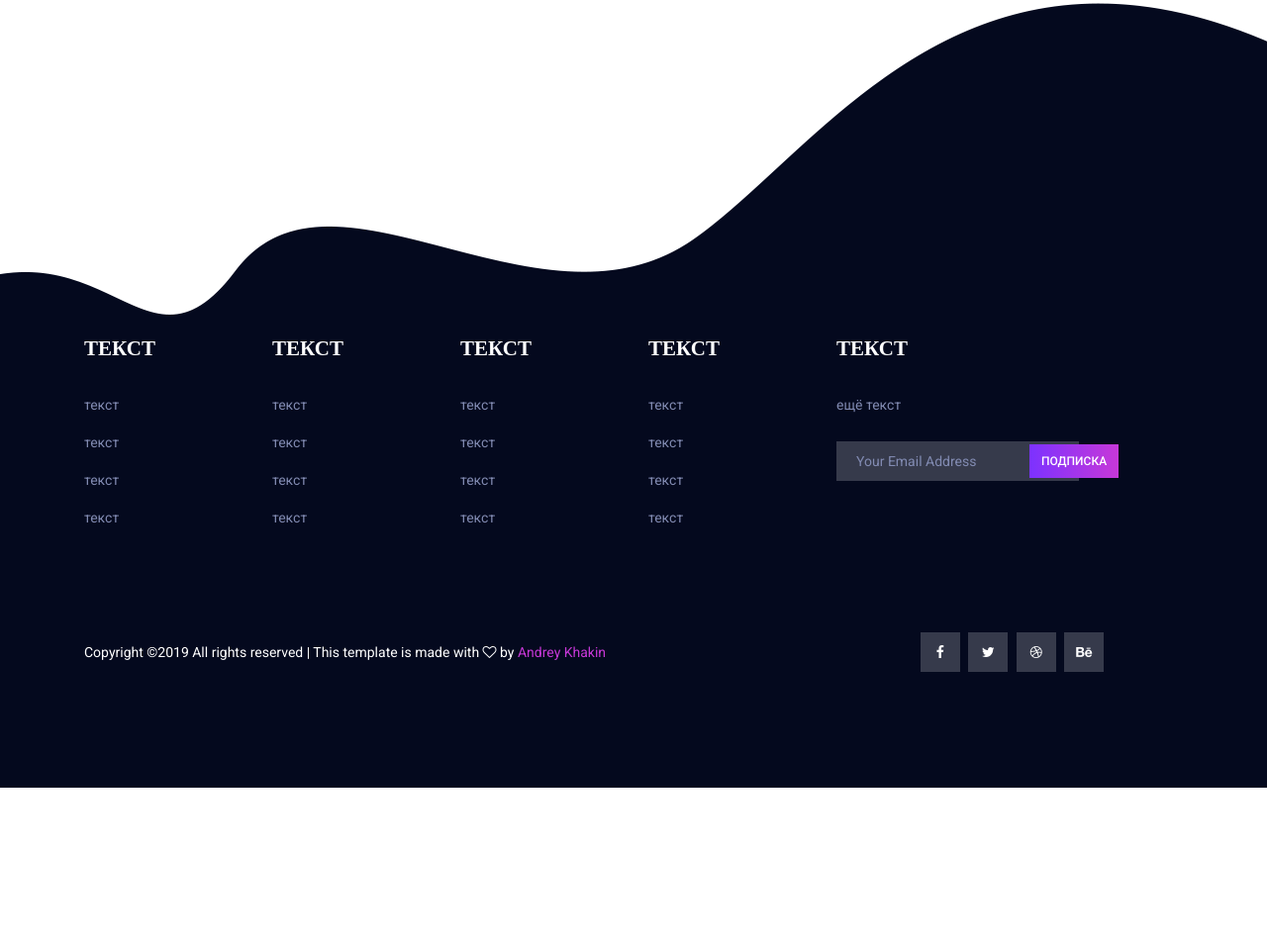
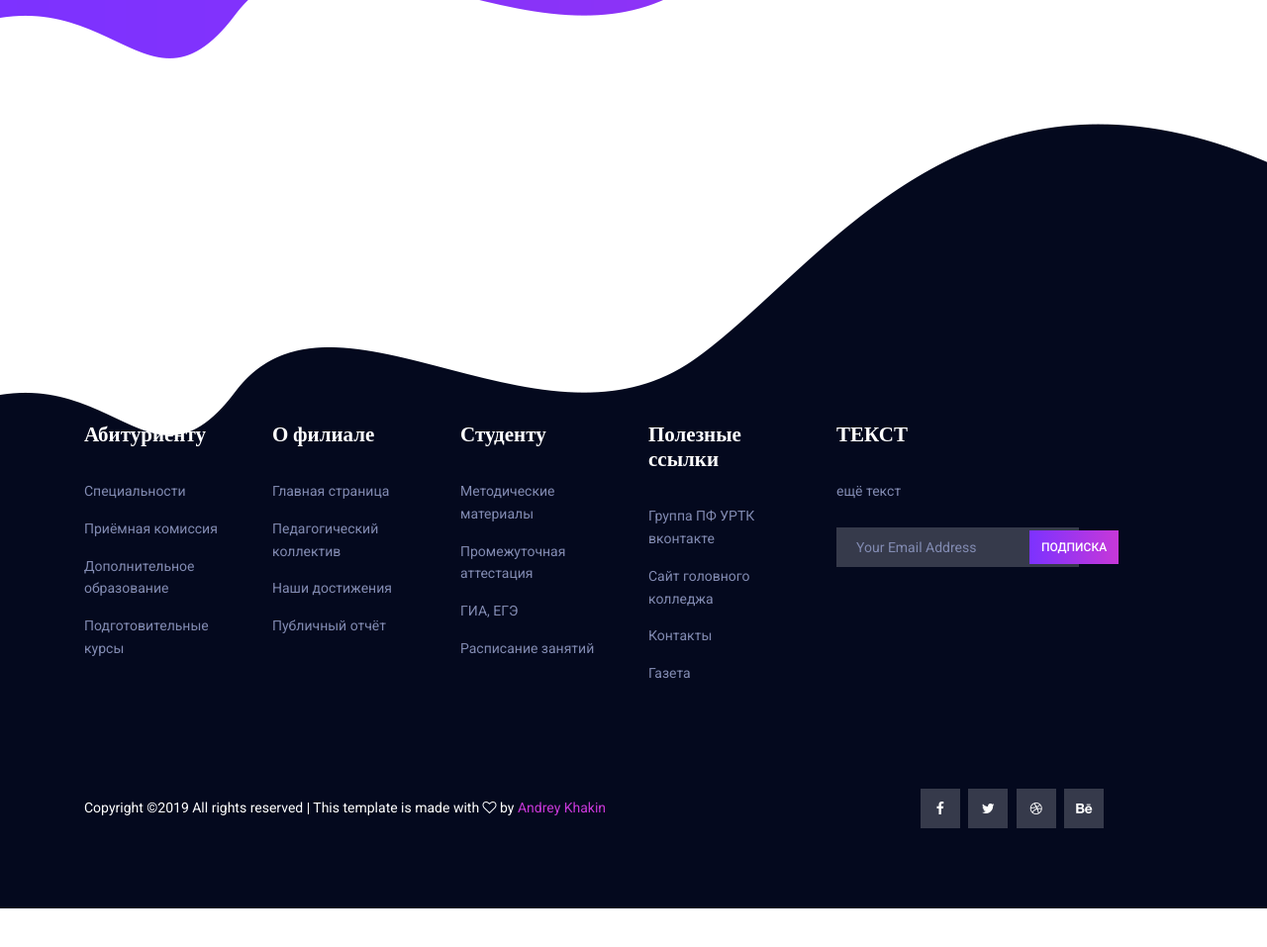
Before and after one commit to alabama77/djangosite, a Django app: page / in a window 1280 px wide. Shown: the part 3652-4609 px from the top of the page at 99% size. Before the commit the page ends 4448 px from the top, so only its background shows below. Run offline with Django 3.2, Linux system fonts and the light colour scheme; some libraries are stand-ins or nearby versions.

Commit message:
some frontend changes

```diff
--- a/newsite/templates/newsite/index.html
+++ b/newsite/templates/newsite/index.html
@@ -54,7 +54,7 @@
             <li><a href="courses">Курсы</a></li>
             <!-- Dropdown -->
             <li><a href="http://pfurtk.ru/kontakt">Контакты</a></li>
-            <li><a href="admin">Администрирование</a></li>
+            <li><a href="admin">Регистрация</a></li>
 
             <li>
               <button class="search">
@@ -192,7 +192,7 @@
 
         <div class="single-popular-course">
           <div class="thumb">
-            <img class="f-img img-fluid mx-auto" src="{% static 'img/popular-course/p2.jpg' %}" alt="" />
+            <img class="f-img img-fluid mx-auto" src="{% static 'img/popular-course/p2.jpg' %}" alt="" height="45" width="45" />
           </div>
           <div class="details">
             <div class="d-flex justify-content-between mb-20">
@@ -227,7 +227,7 @@
 
         <div class="single-popular-course">
           <div class="thumb">
-            <img class="f-img img-fluid mx-auto" src="{% static 'img/popular-course/p3.jpg' %}" alt="" />
+            <img class="f-img img-fluid mx-auto" src="{% static 'img/popular-course/p1.jpg' %}" alt="" />
           </div>
           <div class="details">
             <div class="d-flex justify-content-between mb-20">
@@ -262,7 +262,7 @@
 
         <div class="single-popular-course">
           <div class="thumb">
-            <img class="f-img img-fluid mx-auto" src="{% static 'img/popular-course/p4.jpg' %}" alt="" />
+            <img class="f-img img-fluid mx-auto" src="{% static 'img/popular-course/p3.jpg' %}" alt="" />
           </div>
           <div class="details">
             <div class="d-flex justify-content-between mb-20">
@@ -424,39 +424,39 @@
 		<div class="container">
 			<div class="row">
 				<div class="col-lg-2 col-md-6 single-footer-widget">
-					<h4>ТЕКСТ</h4>
+					<h4>Абитуриенту</h4>
 					<ul>
-						<li><a href="#">текст</a></li>
-						<li><a href="#">текст</a></li>
-						<li><a href="#">текст</a></li>
-						<li><a href="#">текст</a></li>
+						<li><a href="http://pfurtk.ru/specialty">Специальности</a></li>
+						<li><a href="http://pfurtk.ru/priemnaya-komissiya">Приёмная комиссия</a></li>
+						<li><a href="http://pfurtk.ru/dopolnitelnoe-obrazovanie">Дополнительное образование</a></li>
+						<li><a href="http://pfurtk.ru/podgotovitelnye-kursy">Подготовительные курсы</a></li>
 					</ul>
 				</div>
 				<div class="col-lg-2 col-md-6 single-footer-widget">
-					<h4>ТЕКСТ</h4>
+					<h4>О филиале</h4>
 					<ul>
-						<li><a href="#">текст</a></li>
-						<li><a href="#">текст</a></li>
-						<li><a href="#">текст</a></li>
-						<li><a href="#">текст</a></li>
+						<li><a href="http://pfurtk.ru/">Главная страница</a></li>
+						<li><a href="http://pfurtk.ru/pedagog">Педагогический коллектив</a></li>
+						<li><a href="http://pfurtk.ru/nashi-dostizheniya">Наши достижения</a></li>
+						<li><a href="http://pfurtk.ru/otchet">Публичный отчёт</a></li>
 					</ul>
 				</div>
 				<div class="col-lg-2 col-md-6 single-footer-widget">
-					<h4>ТЕКСТ</h4>
+					<h4>Студенту</h4>
 					<ul>
-						<li><a href="#">текст</a></li>
-						<li><a href="#">текст</a></li>
-						<li><a href="#">текст</a></li>
-						<li><a href="#">текст</a></li>
+						<li><a href="http://pfurtk.ru/metodicheskie-materialy">Методические материалы</a></li>
+						<li><a href="http://pfurtk.ru/promezhutochnaya-attestacziya">Промежуточная аттестация</a></li>
+						<li><a href="http://pfurtk.ru/gia">ГИА, ЕГЭ</a></li>
+						<li><a href="http://timetable.pfurtk.ru/">Расписание занятий</a></li>
 					</ul>
 				</div>
 				<div class="col-lg-2 col-md-6 single-footer-widget">
-					<h4>ТЕКСТ</h4>
+					<h4>Полезные ссылки</h4>
 					<ul>
-						<li><a href="#">текст</a></li>
-						<li><a href="#">текст</a></li>
-						<li><a href="#">текст</a></li>
-						<li><a href="#">текст</a></li>
+						<li><a href="https://vk.com/club139648814">Группа ПФ УРТК вконтакте</a></li>
+						<li><a href="http://www.urtt.ru/">Сайт головного колледжа</a></li>
+						<li><a href="http://pfurtk.ru/kontakt">Контакты</a></li>
+						<li><a href="http://pfurtk.ru/gazeta">Газета</a></li>
 					</ul>
 				</div>
 				<div class="col-lg-4 col-md-6 single-footer-widget">
```
Also changed, not shown: newsite/templates/newsite/coursedetails.html (+7 -4 lines), newsite/templates/newsite/courses.html (+6 -23 lines), newsite/static/img/popular-course/p1.jpg, newsite/static/img/popular-course/p2.jpg, newsite/static/img/popular-course/p3.jpg, newsite/static/img/popular-course/p4.jpg.
